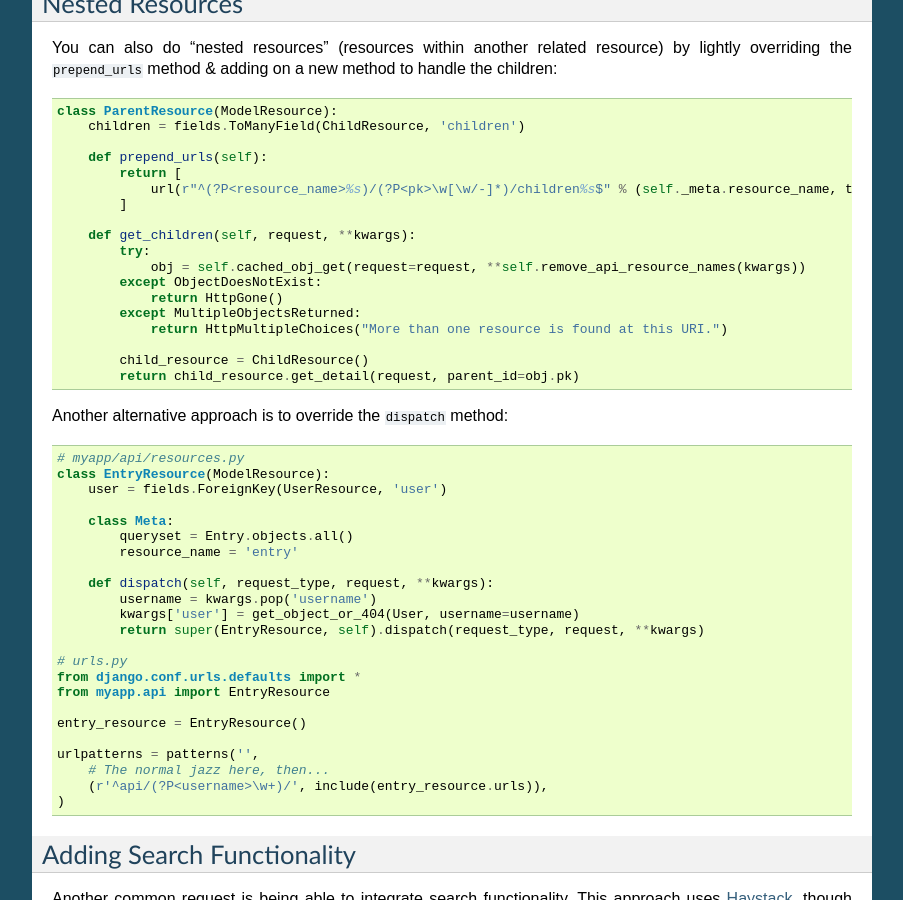
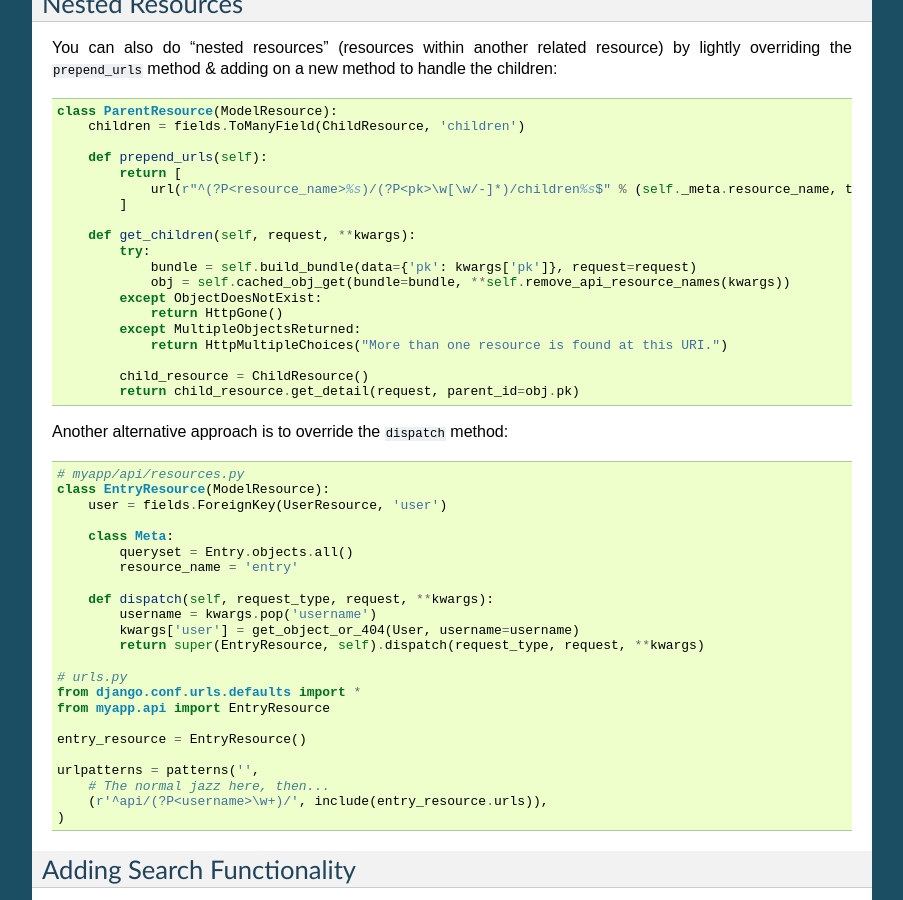
Before and after one commit to django-tastypie/django-tastypie, a Sphinx documentation site: the page built from docs/cookbook.rst, in a window 1280 px wide and 900 px high, scrolled down 1450 px. Shown: the whole window, without its empty margins (198-1101 px from the left). Built offline with Sphinx 7.4.7, drawn with Linux system fonts in a browser that asks for light colours; pages that are not in the unit, such as notebooks, are missing from menus.

Commit message:
[DOCS] Update Nested Resources example in cookbook.rst to work properly
The example on Nested Resources in cookbook.rst seems to be from an old version of tastypie, as ``cached_object_get`` expects a ``Bundle`` as its first argument, not a request.

This patch shows how to build a stub bundle to make the example work correctly.  I am not sure if this is the canonical way to build a bundle from a request - in particular, I don't pass in an ``obj``, but then the point of building the bundle is to get the object from ``cached_obj_get`` in the first place. :)

Fixes #984.

```diff
--- a/docs/cookbook.rst
+++ b/docs/cookbook.rst
@@ -107,7 +107,8 @@ handle the children::
 
         def get_children(self, request, **kwargs):
             try:
-                obj = self.cached_obj_get(request=request, **self.remove_api_resource_names(kwargs))
+                bundle = self.build_bundle(data={'pk': kwargs['pk']}, request=request)
+                obj = self.cached_obj_get(bundle=bundle, **self.remove_api_resource_names(kwargs))
             except ObjectDoesNotExist:
                 return HttpGone()
             except MultipleObjectsReturned:
```
Also changed, not shown: 1 other file.
